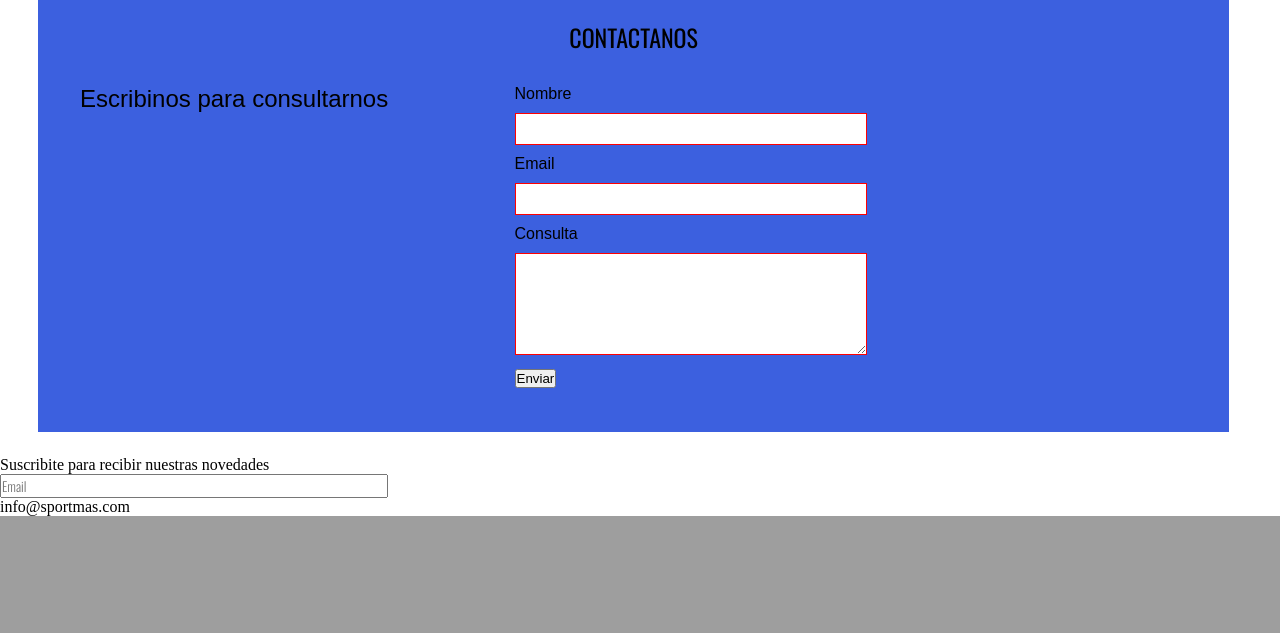
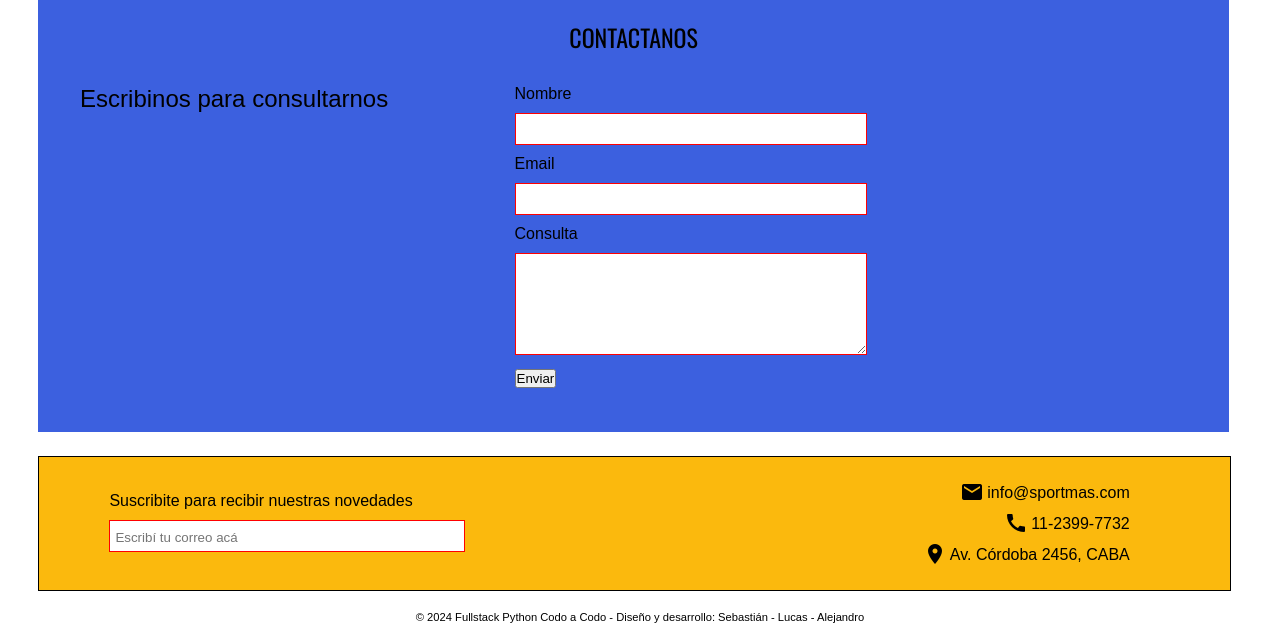
Before and after one commit to Sebabalas/Proyecto-Sport-Plus-CaC, a Python web app: template templates/quienes-somos.html in a window 1280 px wide. Shown: the part 1768-2401 px from the top of the page. Before the commit the page ends 2284 px from the top, so only its background shows below. Run offline with Jinja, Linux system fonts and the light colour scheme; the template is opened without the code that fills it, so the values that code supplies are empty.

Commit message:
agregue a la pagian '¿quienes somos?' el FOOTER de seba

```diff
--- a/static/css/quienes-somos.css
+++ b/static/css/quienes-somos.css
@@ -273,25 +273,99 @@ SECTION 3 - CONSULTAS
 }
 
 
---------------------------------------------------------------------------------
+/*--------------------------------------------------------------------------------
 FOOTER
 -------------------------------------------------------------------------------- */
 
 footer {
-  width: 93vw;
-  height: 10vh;
-  background-color:  var(--main-color5);
-  margin-top: 1vh;
-  margin-bottom: 3vh;
-  position: relative;
-  left: 3vw;
-}
-footer input{
-  width: 30%;
-  font-family: var(--body-fonts-1);
-  font-weight: 300;
+    display: grid;
+    width: 93vw;
+    grid-template-columns: 50% 50%;
+    grid-template-rows: 1;
+    margin-top: 20px;
+    margin-left: 3vw;
+    margin-bottom: 20px;
+    font-family: var(--body-fonts-2);
+    border: 1px solid black;
+    background-color: var(--main-color4);
+    /* box-shadow: 1px 1px 1px black; */
 
-}
+  }
+
+  #footer-left {
+    padding: 35px 20px 20px 70px;
+  }
+
+  #footer-left p {
+    font-weight: 100;
+  }
+
+  #footer-left input{
+    font-family: var(--body-fonts-1);
+    font-weight: 300;
+    border: 1px solid red;
+    height: 30px;
+    width: 70%;
+    margin-top: 10px;
+  }
+
+  #footer-left input::placeholder {
+    font-family: var(--body-fonts-2);
+    padding: 5px;
+  }
+
+  #footer-right {
+    padding: 20px 100px 20px 20px;
+    font-weight: 100;
+    text-align: right;
+
+  }
+
+
+  #footer-right-info p{
+  margin-top: 3px;
+  vertical-align: middle;
+  display: inline-block;
+  margin-bottom: 0;
+
+  }
+
+
+  #footer-right-mail::before {
+    margin-right: 3px;
+    content: url(../img/iconos/footer/mail.png);
+    vertical-align: middle;
+    display: inline-block;
+  }
+
+  #footer-right-cel::before {
+    margin-right: 3px;
+    content: url(../img/iconos/footer/tel.png);
+    vertical-align: middle;
+    display: inline-block;
+  }
+
+  #footer-right-ubic::before {
+    margin-right: 3px;
+    content: url(../img/iconos/footer/ubicacion.png);
+    vertical-align: middle;
+    display: inline-block;
+  }
+
+
+/* --------------------------------------------------------------------------------
+CRÊDITOS
+-------------------------------------------------------------------------------- */
+
+#creditos {
+    font-family: var(--body-fonts-2);
+    font-weight: 100;
+    font-size: .7rem;
+    text-align: center;
+    margin-bottom: 10px;
+  }
+
+
 
 /* --------------------------------------------------------------------------------
 FUENTES
--- a/templates/quienes-somos.html
+++ b/templates/quienes-somos.html
@@ -126,17 +126,31 @@
 
 <footer>
 
-    <div >
-    <p>
+    <div id="footer-left">
+
+        <p>
         Suscribite para recibir nuestras novedades
-    </p>
+        </p>
 
-    <input type="email" name="mail" id="mail" placeholder="Email ">
+         <div>
+         <input type="email" name="correo" id="correo" placeholder="Escribí tu correo acá">
+         </div>
+
     </div>
-    <div class="icons">
-        <p>info@sportmas.com</p>
+
+    <div id="footer-right">
+
+        <div id="footer-right-info">
+            <p id="footer-right-mail">info@sportmas.com</p><br>
+            <p id="footer-right-cel">11-2399-7732</p><br>
+            <p id="footer-right-ubic">Av. Córdoba 2456, CABA</p>
+        </div>
     </div>
 </footer>
+
+<div id="creditos">
+<p>© 2024 Fullstack Python Codo a Codo - Diseño y desarrollo: Sebastián - Lucas - Alejandro</p>
+</div>
 
 
 </body>
```
